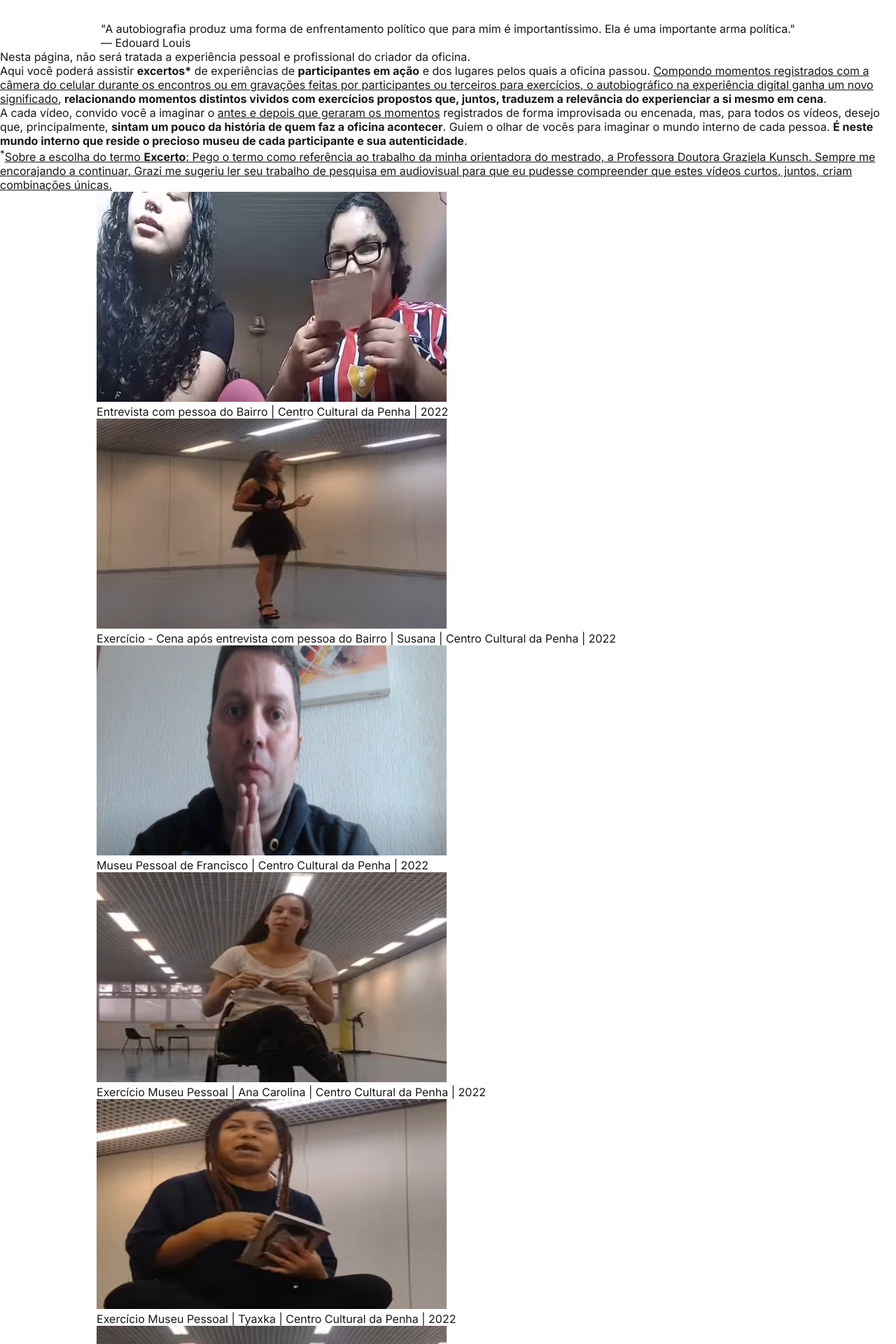
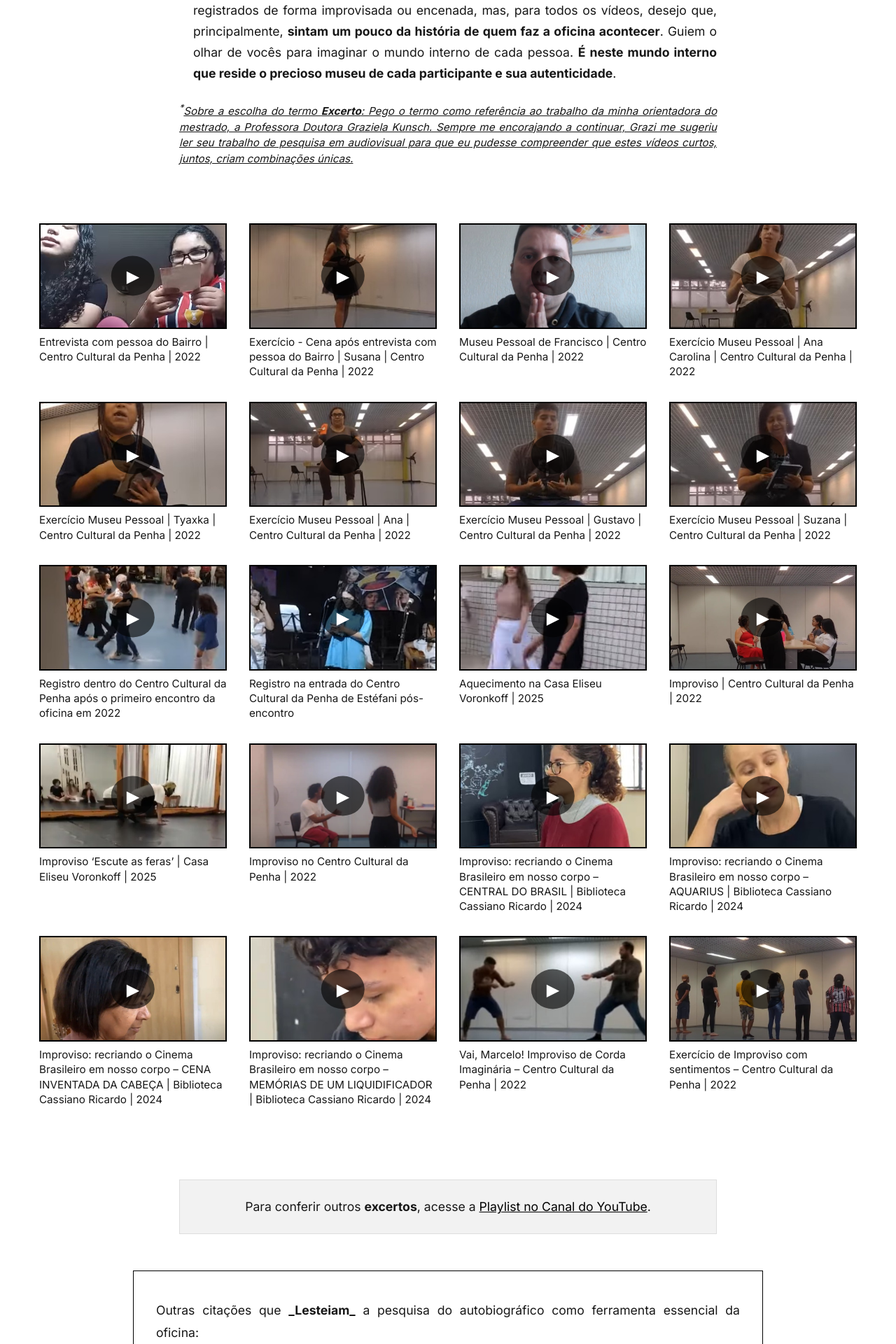
Before and after one commit to caiocastelhano/museu-autobiografico, a Next.js app: page /autobiografico in a window 1280 px wide. Shown: the part 860-2780 px from the top of the page at 70% size. Built offline with nearby package versions, Linux system fonts and the light colour scheme.

Commit message:
Estiliza conteúdo da página Autobiográfico

```diff
--- a/src/app/autobiografico/Autobiografico.module.css
+++ b/src/app/autobiografico/Autobiografico.module.css
@@ -1,3 +1,5 @@
+/* ===== ESTRUTURA GERAL DA PÁGINA ===== */
+
 .pageContainer {
     position: relative;
     display: flex;
@@ -25,3 +27,368 @@
     white-space: nowrap;
     border: 0;
   }
+
+  /* ===== INTRO SECTION ===== */
+
+  .introSection {
+    width: 100%;
+    max-width: 1200px;
+    margin: 0 auto;
+    padding: 60px 16px;
+    display: flex;
+    justify-content: center;
+    align-items: center;
+  }
+
+  .introContentWrapper {
+    display: flex;
+    flex-wrap: wrap;
+    align-items: center;
+    justify-content: center;
+    gap: 32px;
+  }
+
+  .bodyShape {
+    width: 450px;
+    height: auto;
+    flex-shrink: 0;
+  }
+
+  .shapeText {
+    font-size: 1rem;
+    font-weight: bold;
+    text-transform: none;
+  }
+
+  .introQuote {
+    max-width: 600px;
+    font-style: italic;
+    font-size: 1.1rem;
+    line-height: 1.6;
+  }
+
+  .introQuote footer {
+    margin-top: 8px;
+    text-align: right;
+    font-style: normal;
+    font-weight: bold;
+  }
+
+  /* ===== RESPONSIVIDADE: INTRO SECTION ===== */
+
+  @media (max-width: 768px) {
+    .introSection {
+      padding: 40px 16px;
+    }
+
+    .introContentWrapper {
+      flex-direction: column;
+      gap: 24px;
+    }
+
+    .introQuote {
+      font-size: 1rem;
+      text-align: justify;
+    }
+
+    .bodyShape {
+      width: 80%;
+    }
+  }
+
+  @media (min-width: 769px) and (max-width: 1080px) {
+    .introSection {
+      padding: 50px 24px;
+    }
+
+    .introContentWrapper {
+      gap: 28px;
+    }
+
+    .introQuote {
+      font-size: 1.05rem;
+      text-align: left;
+    }
+
+    .bodyShape {
+      width: 260px;
+    }
+  }
+
+  /* ===== INTRODUÇÃO TEXTUAL ===== */
+
+  .autobioIntroTextSection {
+    width: 100%;
+    max-width: 800px;
+    margin: 0 auto;
+    padding: 20px 16px;
+    font-size: 1.1rem;
+    line-height: 1.7;
+    text-align: justify;
+  }
+
+  .autobioIntroTextSection b {
+    font-weight: bold;
+  }
+
+  .autobioIntroTextSection u {
+    text-decoration: underline;
+  }
+
+  .autobioIntroTextSection ul {
+    margin-top: 16px;
+    padding-left: 20px;
+  }
+
+  .footnote {
+    margin-top: 24px;
+    font-size: 0.95rem;
+    font-style: italic;
+    line-height: 1.5;
+    text-align: justify;
+  }
+
+   /* ===== RESPONSIVIDADE: INTRODUÇÃO TEXTUAL ===== */
+
+   @media (max-width: 768px) {
+    .autobioIntroTextSection {
+      padding: 40px 16px;
+      font-size: 1rem;
+    }
+
+    .footnote {
+      font-size: 0.9rem;
+    }
+  }
+
+  @media (min-width: 769px) and (max-width: 1080px) {
+    .autobioIntroTextSection {
+      padding: 50px 24px;
+      font-size: 1.05rem;
+    }
+
+    .footnote {
+      font-size: 0.95rem;
+    }
+  }
+
+  /* ===== GALERIA DE VÍDEOS ===== */
+
+.videoGallerySection {
+  width: 100%;
+  max-width: 1200px;
+  margin: 0 auto;
+  padding: 60px 16px;
+}
+
+.videoGrid {
+  display: grid;
+  grid-template-columns: repeat(4, 1fr);
+  gap: 32px;
+}
+
+.videoThumbnail {
+  position: relative;
+  border: 2px solid black;
+  cursor: pointer;
+  width: 100%;
+  aspect-ratio: 16 / 9;
+  overflow: hidden;
+}
+
+.thumbnailImage {
+  width: 100%;
+  height: 100%;
+  object-fit: cover;
+}
+
+.video {
+  width: 100%;
+  aspect-ratio: 16 / 9;
+  border: none;
+}
+
+.videoCaption {
+  margin-top: 8px;
+  font-size: 0.95rem;
+  line-height: 1.4;
+  text-align: left;
+}
+
+.playOverlay {
+  position: absolute;
+  top: 50%;
+  left: 50%;
+  transform: translate(-50%, -50%);
+  font-size: 1rem;
+  color: white;
+  background-color: rgba(0, 0, 0, 0.6);
+  padding: 12px 20px;
+  border-radius: 50%;
+  pointer-events: none;
+}
+
+/* ===== RESPONSIVIDADE: GALERIA DE VÍDEOS ===== */
+
+@media (max-width: 768px) {
+  .videoGrid {
+    display: flex;
+    flex-direction: column;
+    gap: 32px;
+  }
+
+  .videoThumbnail {
+    display: none; /* oculta thumbnail no mobile */
+  }
+
+  .video {
+    display: block;
+  }
+
+  .videoCaption {
+    font-size: 0.9rem;
+    text-align: justify;
+  }
+}
+
+@media (min-width: 769px) and (max-width: 1023px) {
+  .videoGrid {
+    grid-template-columns: repeat(2, 1fr);
+    gap: 24px;
+  }
+
+  .videoCaption {
+    font-size: 0.95rem;
+  }
+}
+
+@media (min-width: 1024px) {
+  .video {
+    display: none; /* iframe não aparece no desktop */
+  }
+
+  .videoThumbnail {
+    display: block;
+  }
+
+  .playOverlay {
+    font-size: 1.5rem;
+    padding: 14px 22px;
+  }
+}
+
+/* ===== LINK PARA MAIS VÍDEOS ===== */
+
+.finalNoteSection {
+  width: 100%;
+  max-width: 800px;
+  margin: 0 auto;
+  padding: 20px 16px;
+  font-size: 1.1rem;
+  line-height: 1.6;
+  text-align: justify;
+}
+
+.finalNoteSection b {
+  font-weight: bold;
+}
+
+.highlightBox {
+  background-color: #f2f2f2;
+  padding: 24px;
+  border: 1px solid #ddd;
+  margin-top: 24px;
+  margin-bottom: 32px;
+  text-align: center;
+}
+
+.finalNoteSection a {
+  color: black;
+  text-decoration: underline;
+}
+
+/* ===== RESPONSIVIDADE: LINK PARA MAIS VÍDEOS ===== */
+
+@media (max-width: 768px) {
+  .finalNoteSection {
+    padding: 40px 16px;
+    font-size: 1rem;
+  }
+
+  .highlightBox {
+    padding: 16px;
+  }
+}
+
+@media (min-width: 769px) and (max-width: 1080px) {
+  .finalNoteSection {
+    padding: 50px 24px;
+    font-size: 1.05rem;
+  }
+}
+
+/* ===== CITAÇÕES QUE LESTEIAM ===== */
+
+.referencesBox {
+  width: 100%;
+  max-width: 900px;
+  margin: 0 auto;
+  padding: 40px 32px;
+  border: 1px solid black;
+  font-size: 1.1rem;
+  line-height: 1.8;
+  background-color: #fff;
+  box-sizing: border-box;
+}
+
+.referencesBox p {
+  margin-bottom: 24px;
+  text-align: justify;
+}
+
+.referencesBox blockquote {
+  margin: 32px 0 24px;
+  padding: 0 8px;
+  font-style: italic;
+  quotes: "“" "”" "‘" "’";
+}
+
+.referencesBox blockquote p::before {
+  content: open-quote;
+}
+
+.referencesBox blockquote p::after {
+  content: close-quote;
+}
+
+.referencesBox blockquote footer {
+  margin-top: 8px;
+  text-align: right;
+  font-style: normal;
+  font-weight: bold;
+}
+
+.referencesBox .footnote {
+  margin-top: 32px;
+  font-size: 0.9rem;
+  text-align: justify;
+}
+
+.referencesBox a {
+  color: black;
+  text-decoration: underline;
+}
+
+/* ===== RESPONSIVIDADE: CITAÇÕES QUE LESTEIAM ===== */
+
+@media (max-width: 768px) {
+  .referencesBox {
+    padding: 32px 16px;
+    font-size: 1rem;
+    max-width: 100%;
+  }
+
+  .referencesBox .footnote {
+    font-size: 0.85rem;
+  }
+}
--- a/src/app/autobiografico/page.js
+++ b/src/app/autobiografico/page.js
@@ -90,6 +90,8 @@ export default function AutobiograficoPage() {
             Nesta página, não será tratada a experiência pessoal e profissional do criador da oficina.
           </p>
 
+          < br/>
+
           <p>
             Aqui você poderá assistir <b>excertos*</b> de experiências de <b>participantes em ação</b> e dos lugares pelos quais a oficina passou. <u>Compondo momentos registrados com a câmera do celular durante os encontros ou em gravações feitas por participantes ou terceiros para exercícios, o autobiográfico na experiência digital ganha um novo significado</u>, <b>relacionando momentos distintos vividos com exercícios propostos que, juntos, traduzem a relevância do experienciar a si mesmo em cena</b>.
           </p>
@@ -137,6 +139,7 @@ export default function AutobiograficoPage() {
                     height={300}
                     className={styles.thumbnailImage}
                   />
+                  <div className={styles.playOverlay}>▶</div>
                 </div>
               ) : (
                 <iframe
@@ -176,6 +179,7 @@ export default function AutobiograficoPage() {
                     height={300}
                     className={styles.thumbnailImage}
                   />
+                  <div className={styles.playOverlay}>▶</div>
                 </div>
               ) : (
                 <iframe
@@ -214,6 +218,7 @@ export default function AutobiograficoPage() {
                     height={300}
                     className={styles.thumbnailImage}
                   />
+                  <div className={styles.playOverlay}>▶</div>
                 </div>
               ) : (
                 <iframe
@@ -252,6 +257,7 @@ export default function AutobiograficoPage() {
                     height={300}
                     className={styles.thumbnailImage}
                   />
+                  <div className={styles.playOverlay}>▶</div>
                 </div>
               ) : (
                 <iframe
@@ -290,6 +296,7 @@ export default function AutobiograficoPage() {
                     height={300}
                     className={styles.thumbnailImage}
                   />
+                  <div className={styles.playOverlay}>▶</div>
                 </div>
               ) : (
                 <iframe
@@ -328,6 +335,7 @@ export default function AutobiograficoPage() {
                     height={300}
                     className={styles.thumbnailImage}
                   />
+                  <div className={styles.playOverlay}>▶</div>
                 </div>
               ) : (
                 <iframe
@@ -366,6 +374,7 @@ export default function AutobiograficoPage() {
                     height={300}
                     className={styles.thumbnailImage}
                   />
+                  <div className={styles.playOverlay}>▶</div>
                 </div>
               ) : (
                 <iframe
@@ -404,6 +413,7 @@ export default function AutobiograficoPage() {
                     height={300}
                     className={styles.thumbnailImage}
                   />
+                  <div className={styles.playOverlay}>▶</div>
                 </div>
               ) : (
                 <iframe
@@ -442,6 +452,7 @@ export default function AutobiograficoPage() {
                     height={300}
                     className={styles.thumbnailImage}
                   />
+                  <div className={styles.playOverlay}>▶</div>
                 </div>
               ) : (
                 <iframe
@@ -480,6 +491,7 @@ export default function AutobiograficoPage() {
                     height={300}
                     className={styles.thumbnailImage}
                   />
+                  <div className={styles.playOverlay}>▶</div>
                 </div>
               ) : (
                 <iframe
@@ -518,6 +530,7 @@ export default function AutobiograficoPage() {
                     height={300}
                     className={styles.thumbnailImage}
                   />
+                  <div className={styles.playOverlay}>▶</div>
                 </div>
               ) : (
                 <iframe
@@ -556,6 +569,7 @@ export default function AutobiograficoPage() {
                     height={300}
                     className={styles.thumbnailImage}
                   />
+                  <div className={styles.playOverlay}>▶</div>
                 </div>
               ) : (
                 <iframe
@@ -594,6 +608,7 @@ export default function AutobiograficoPage() {
                     height={300}
                     className={styles.thumbnailImage}
                   />
+                  <div className={styles.playOverlay}>▶</div>
                 </div>
               ) : (
                 <iframe
@@ -632,6 +647,7 @@ export default function AutobiograficoPage() {
                     height={300}
                     className={styles.thumbnailImage}
                   />
+                  <div className={styles.playOverlay}>▶</div>
                 </div>
               ) : (
                 <iframe
@@ -670,6 +686,7 @@ export default function AutobiograficoPage() {
                     height={300}
                     className={styles.thumbnailImage}
                   />
+                  <div className={styles.playOverlay}>▶</div>
                 </div>
               ) : (
                 <iframe
@@ -708,6 +725,7 @@ export default function AutobiograficoPage() {
                     height={300}
                     className={styles.thumbnailImage}
                   />
+                  <div className={styles.playOverlay}>▶</div>
                 </div>
               ) : (
                 <iframe
@@ -746,6 +764,7 @@ export default function AutobiograficoPage() {
                     height={300}
                     className={styles.thumbnailImage}
                   />
+                  <div className={styles.playOverlay}>▶</div>
                 </div>
               ) : (
                 <iframe
@@ -784,6 +803,7 @@ export default function AutobiograficoPage() {
                     height={300}
                     className={styles.thumbnailImage}
                   />
+                  <div className={styles.playOverlay}>▶</div>
                 </div>
               ) : (
                 <iframe
@@ -822,6 +842,7 @@ export default function AutobiograficoPage() {
                     height={300}
                     className={styles.thumbnailImage}
                   />
+                  <div className={styles.playOverlay}>▶</div>
                 </div>
               ) : (
                 <iframe
@@ -860,6 +881,7 @@ export default function AutobiograficoPage() {
                     height={300}
                     className={styles.thumbnailImage}
                   />
+                  <div className={styles.playOverlay}>▶</div>
                 </div>
               ) : (
                 <iframe
@@ -884,18 +906,20 @@ export default function AutobiograficoPage() {
           <h2 id="finalNoteTitle" className={styles.visuallyHidden}>
             Link para mais vídeos
           </h2>
-          <ul>
-            <li>
-              Para conferir outros <b>excertos</b>, acesse a Playlist no Canal do YouTube:&nbsp;
+
+          <div className={styles.highlightBox}>
+            <p>
+              Para conferir outros <b>excertos</b>, acesse a&nbsp;
               <a
                 href="https://www.youtube.com/playlist?list=PLv-y-wxdAp-jgnHTqUI4TGP6vfPvDMWvm"
                 target="_blank"
                 rel="noopener noreferrer"
               >
-                https://www.youtube.com/playlist?list=PLv-y-wxdAp-jgnHTqUI4TGP6vfPvDMWvm
+                Playlist no Canal do YouTube
               </a>
-            </li>
-          </ul>
+              .
+            </p>
+          </div>
         </section>
 
         {/* Citações que Lesteiam  */}
@@ -943,9 +967,11 @@ export default function AutobiograficoPage() {
           </div>
         </section>
 
-        {isModalOpen && (
-          <VideoModal videoSrc={currentVideoSrc} onClose={closeModal} />
-        )}
+        <VideoModal
+          isOpen={isModalOpen}
+          onClose={closeModal}
+          videoSrc={currentVideoSrc}
+        />
 
       </main>
 
```
